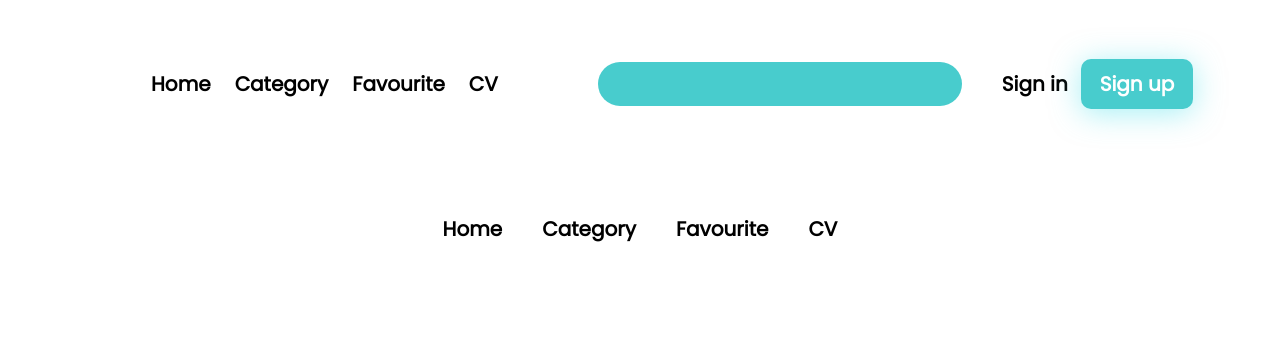
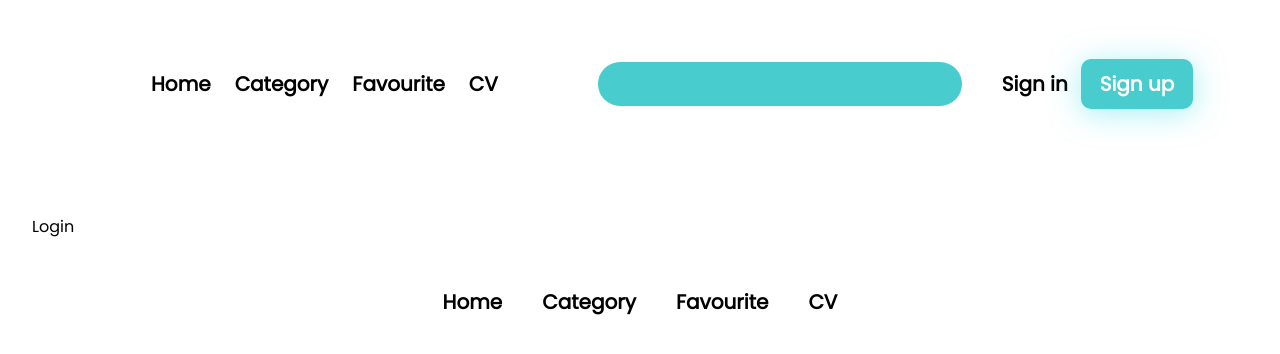
Before and after one commit to tanhuet/working-on-paradise, a React (Create React App) app: page /login in a window 1280 px wide. Shown: the top 354 px of the page. Built offline with nearby package versions, Linux system fonts and the light colour scheme.

Commit message:
add: Login page

```diff
--- a/src/App.js
+++ b/src/App.js
@@ -1,21 +1,22 @@
 // import React, { useEffect, useState } from 'react';
-import Layout from './components/layout/Layout';
-import { Routes, Route, Navigate } from 'react-router-dom';
-import Home from './pages/Home';
-import Favourite from './pages/Favourite'
-import Category from './pages/Category'
-import Cv from './pages/Cv'
+import Layout from "./components/layout/Layout";
+import { Routes, Route, Navigate } from "react-router-dom";
+import Home from "./pages/Home";
+import Favourite from "./pages/Favourite";
+import Category from "./pages/Category";
+import Cv from "./pages/Cv";
+import Login from "./pages/Login";
 
 function App() {
-
   return (
     <Layout>
       <Routes>
-        <Route path='/' element={<Navigate replace to = '/home' />} />
-        <Route path='/home' element={<Home/>} />
-        <Route path='/category' element={<Category/>} />
-        <Route path='/favourite' element={<Favourite/>} />
-        <Route path='/cv' element={<Cv/>} />
+        <Route path="/" element={<Navigate replace to="/home" />} />
+        <Route path="/home" element={<Home />} />
+        <Route path="/category" element={<Category />} />
+        <Route path="/favourite" element={<Favourite />} />
+        <Route path="/cv" element={<Cv />} />
+        <Route path="/login" element={<Login />} />
       </Routes>
     </Layout>
   );
--- /dev/null
+++ b/src/pages/Login.js
@@ -0,0 +1,5 @@
+function Login() {
+  return <div>Login</div>;
+}
+
+export default Login;
```
